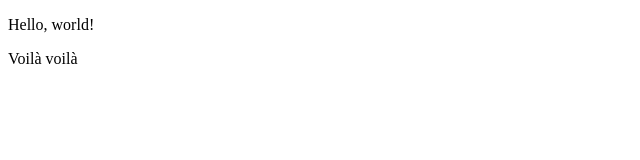
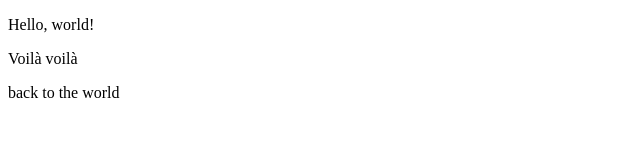
Before and after one commit to haddadlys/exmple_git, a plain HTML site: page index.html in a window 1280 px wide. Shown: the whole page, without its empty margins (0-640 px from the left). Drawn offline with Linux system fonts and the light colour scheme.

Commit message:
Ajouts de fichier

```diff
--- a/index.html
+++ b/index.html
@@ -9,5 +9,7 @@
 <body>
     <p>Hello, world!</p>
     <p>Voilà voilà</p>
+
+    <p>back to the world</p>
 </body>
 </html>
```
Also changed, not shown: style.css (added), test.html (added).
